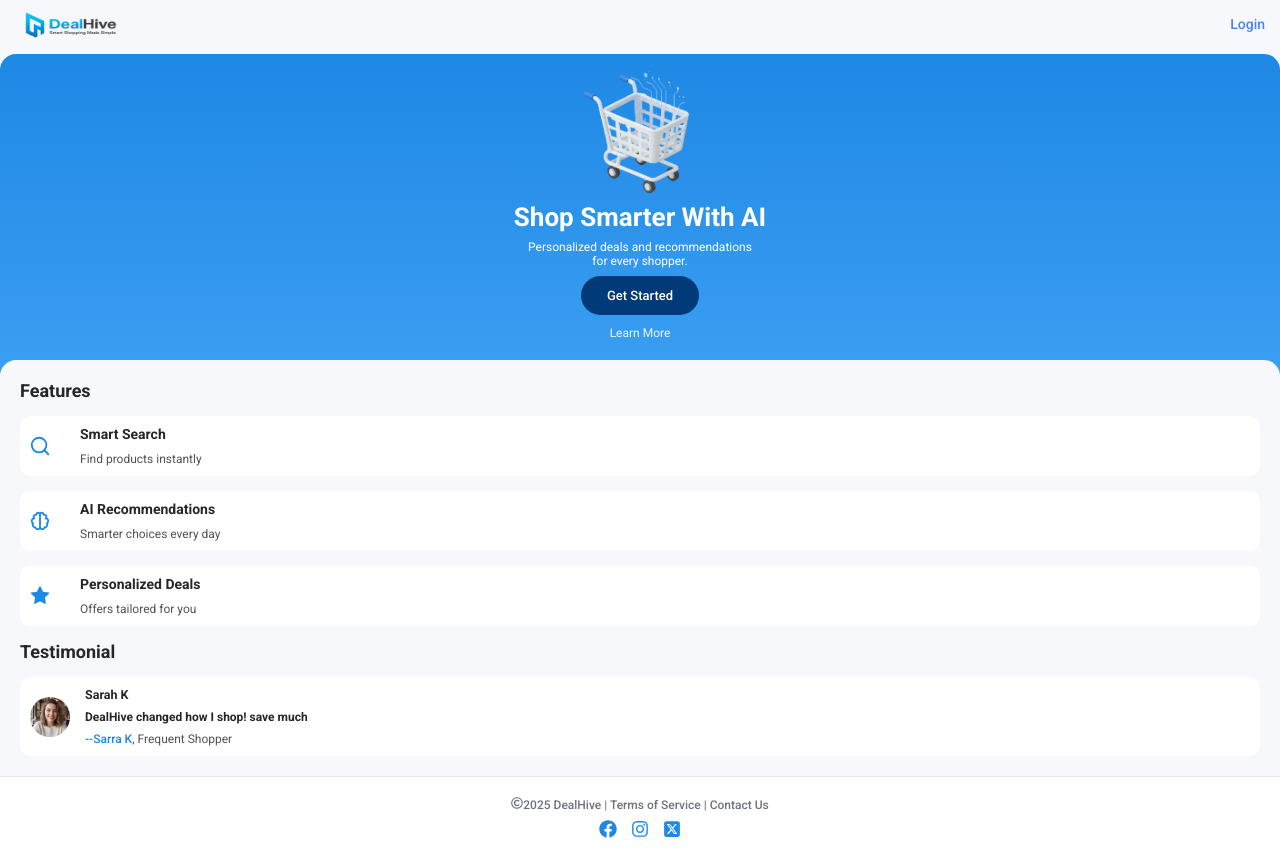
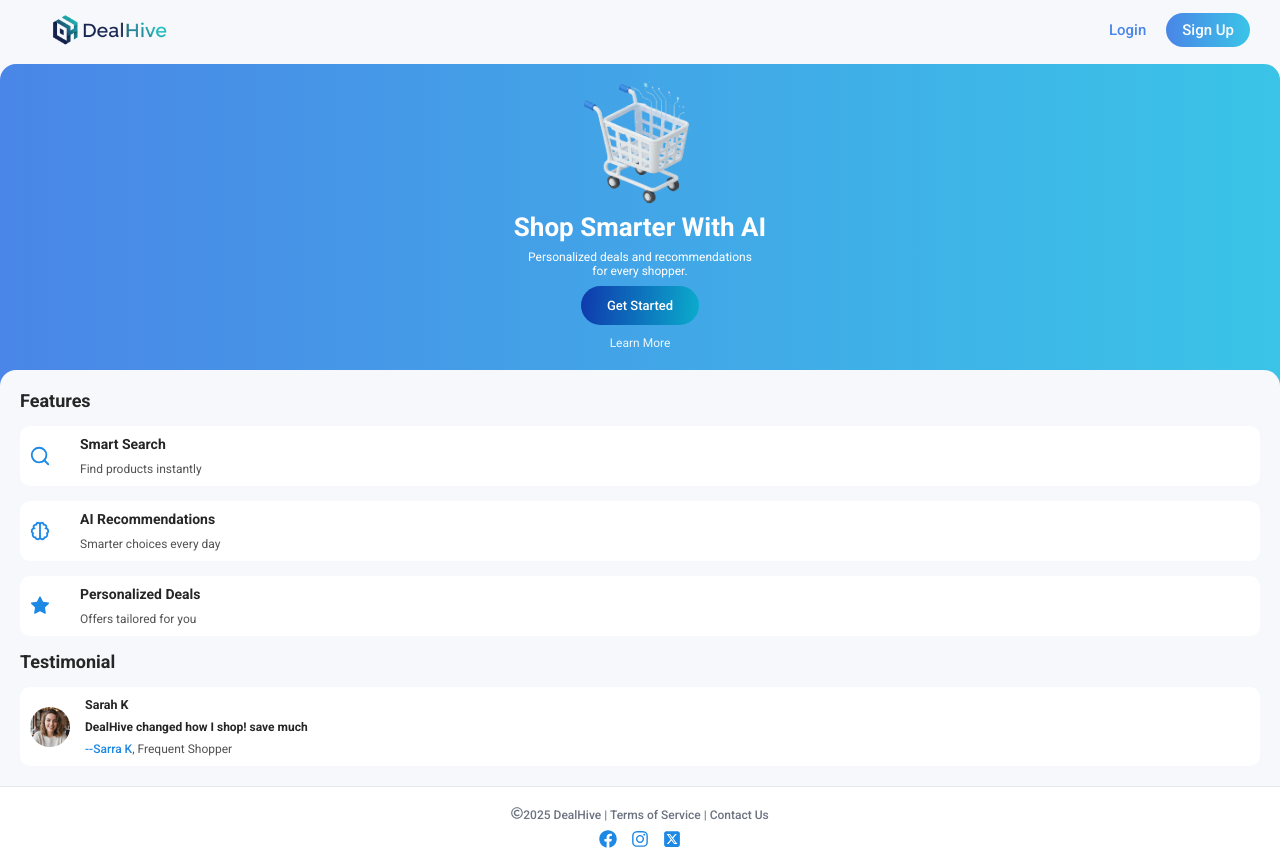
Before and after one commit to AmalRajMP/DealHive, a React (Create React App) app in the folder frontend/: page / in a window 1280 px wide. Built offline with nearby package versions, Linux system fonts and the light colour scheme.

Commit message:
feat(navbar): make navbar responsive for desktop and mobile views

```diff
--- a/frontend/src/pages/LandingPage/index.js
+++ b/frontend/src/pages/LandingPage/index.js
@@ -2,7 +2,7 @@ import { useNavigate } from 'react-router-dom'
 
 import FeatureItem from '../../components/FeatureItem'
 
-import Logo from '../../assets/Logo.png'
+import Website_Logo from '../../assets/Website_Logo.png'
 import CartImage from '../../assets/CartImage.png'
 import Testimonial_Avatar from '../../assets/Testimonial_Avatar.jpg'
 
@@ -19,7 +19,8 @@ import {
   Navbar,
   WebsiteLogo,
   AuthContainer,
-  AuthButton,
+  LoginButton,
+  SignUpButton,
   SectionWrapper,
   HeroSection,
   HeroImage,
@@ -73,11 +74,14 @@ const LandingPage = () => {
   return (
     <MainContainer>
       <Navbar>
-        <WebsiteLogo src={Logo} alt="website-logo" />
+        <WebsiteLogo src={Website_Logo} alt="website-logo" />
         <AuthContainer>
-          <AuthButton color="#525252" onClick={goToLogin}>
+          <LoginButton onClick={goToLogin}>
             Login
-          </AuthButton>
+          </LoginButton>
+           <SignUpButton onClick={goToLogin}>
+            Sign Up
+          </SignUpButton>
         </AuthContainer>
       </Navbar>
       <SectionWrapper>
--- a/frontend/src/pages/LandingPage/styledComponents.js
+++ b/frontend/src/pages/LandingPage/styledComponents.js
@@ -9,34 +9,67 @@ export const MainContainer = styled.div`
 /* Header */
 
 export const Navbar = styled.nav`
-  height: 60px;
+  height: 70px;
   display: flex;
   justify-content: space-between;
   align-items: center;
-  padding: 8px 15px 0px 15px;
+  padding: 0 30px;
+
+  @media (max-width: 768px) {
+    height: 55px;
+    padding: 0px 15px 0px 0px;
+  }
 `
+
 export const WebsiteLogo = styled.img`
-  height: 90px;
-  min-width: 110px;
-  max-width: 200px;
-  margin-top: -15px;
-  padding: 0px;
+  height: 160px;
+  width: auto;
+  margin-top: -10px;
+  object-fit: contain;
+
+  @media (max-width: 768px) {
+    height: 120px;
+  }
 `
+
 export const AuthContainer = styled.div`
   display: flex;
   gap: 20px;
+
+  @media (max-width: 768px) {
+    gap: 25px;
+  }
 `
-export const AuthButton = styled.button`
+export const LoginButton = styled.button`
   background-color: transparent;
   color: #4a86e7ff;
-  font-size: 14px;
+  font-size: 15px;
   font-weight: 500;
   border-width: 0px;
-  margin-top: -20px;
+  margin-top: -10px;
+
+  @media (max-width: 768px) {
+    font-size: 14px;
+  }
 `
+export const SignUpButton = styled.button`
+  background: linear-gradient(90deg, #4a86e7 0%, #3ac4e7 100%);
+  color: #ffffff;
+  font-size: 15px;
+  font-weight: 500;
+  border-width: 0px;
+  margin-top: -10px;
+  border-radius: 25px;
+  padding: 8px 16px;
+
+  @media (max-width: 768px) {
+    display: none;
+  }
+`
+
 export const SectionWrapper = styled.div`
   flex: 1;
-  background: linear-gradient(180deg, #1e88e5 0%, #42a5f5 50%, #e3f2fd 100%);
+  background: linear-gradient(90deg, #4a86e7 0%, #3ac4e7 100%);
   display: flex;
   flex-direction: column;
   border-top-left-radius: 16px;
@@ -69,7 +102,7 @@ export const HeroSubTitle = styled.p`
   font-size: 12px;
 `
 export const HeroButton = styled.button`
-  background-color: #003a79;
+    background: linear-gradient(95deg, #0f39adff 0%, #0bacccff 100%);
   color: #ffffff;
   padding: 12px 26px;
   font-size: 13px;
@@ -80,7 +113,7 @@ export const HeroButton = styled.button`
   transition: 0.25s ease-in-out;
 
   &:hover {
-    background-color: #002f63; /* Slightly darker shade */
+    background-color: #002f63;
   }
 `
 export const HeroLink = styled.a`
@@ -88,7 +121,7 @@ export const HeroLink = styled.a`
   font-weight: 400;
   text-decoration: none;
   margin-top: 10px;
-  display: inline-block; /* ensures margin-top applies properly */
+  display: inline-block;
   opacity: 0.9;
   cursor: pointer;
   margin-top: 3px;
```
Also changed, not shown: frontend/src/assets/Website_Logo.png (added).
